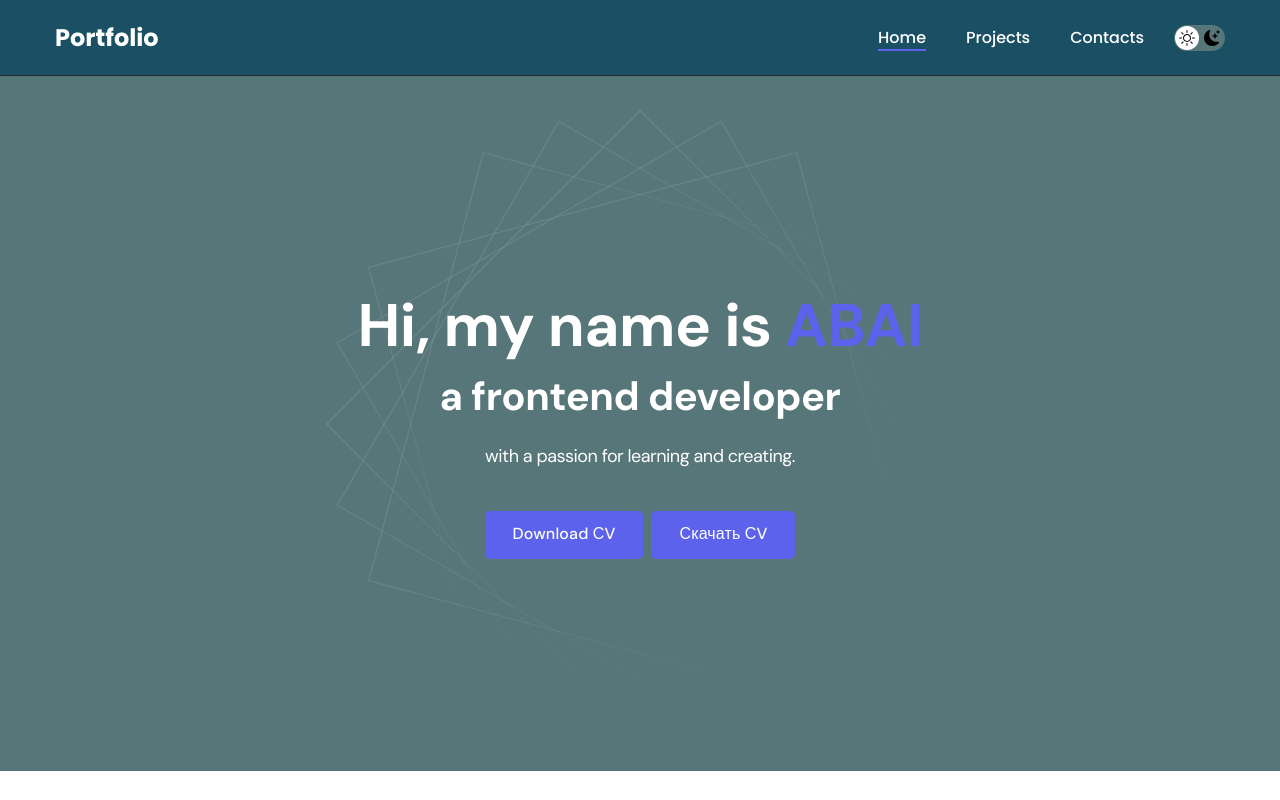
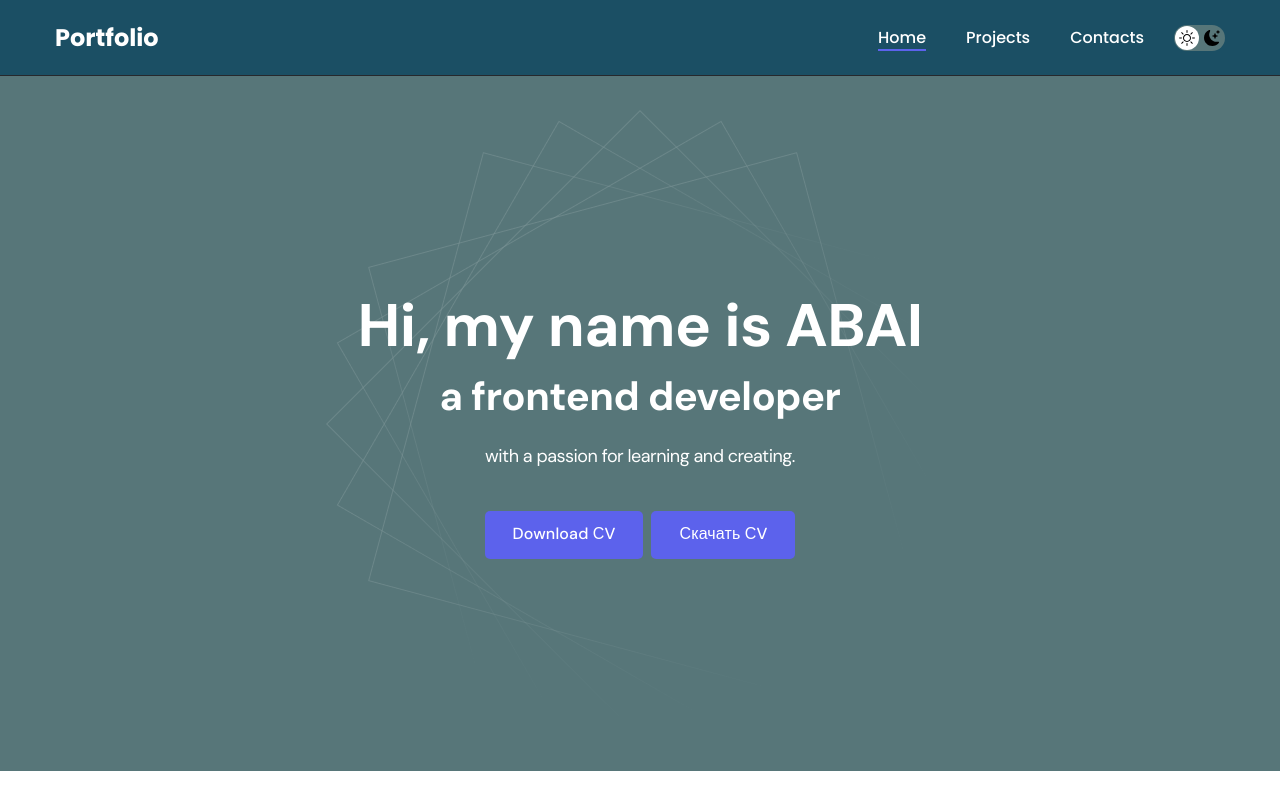
Before and after one commit to abaikb/CV-Me, a React (Create React App) app: page / in a window 1280 px wide. Shown: the top 800 px of the page. Built offline with nearby package versions, Linux system fonts and the light colour scheme.

Commit message:
add color title header

```diff
--- a/src/components/header/Header.js
+++ b/src/components/header/Header.js
@@ -7,7 +7,7 @@ const Header = () => {
         {/* <img className="photoMe" src={photoMe} alt="" /> */}
         <h1 className="header__title">
           <strong>
-            Hi, my name is <em>ABAI</em>
+            Hi, my name is ABAI
           </strong>
           <br />a frontend developer
         </h1>
```
